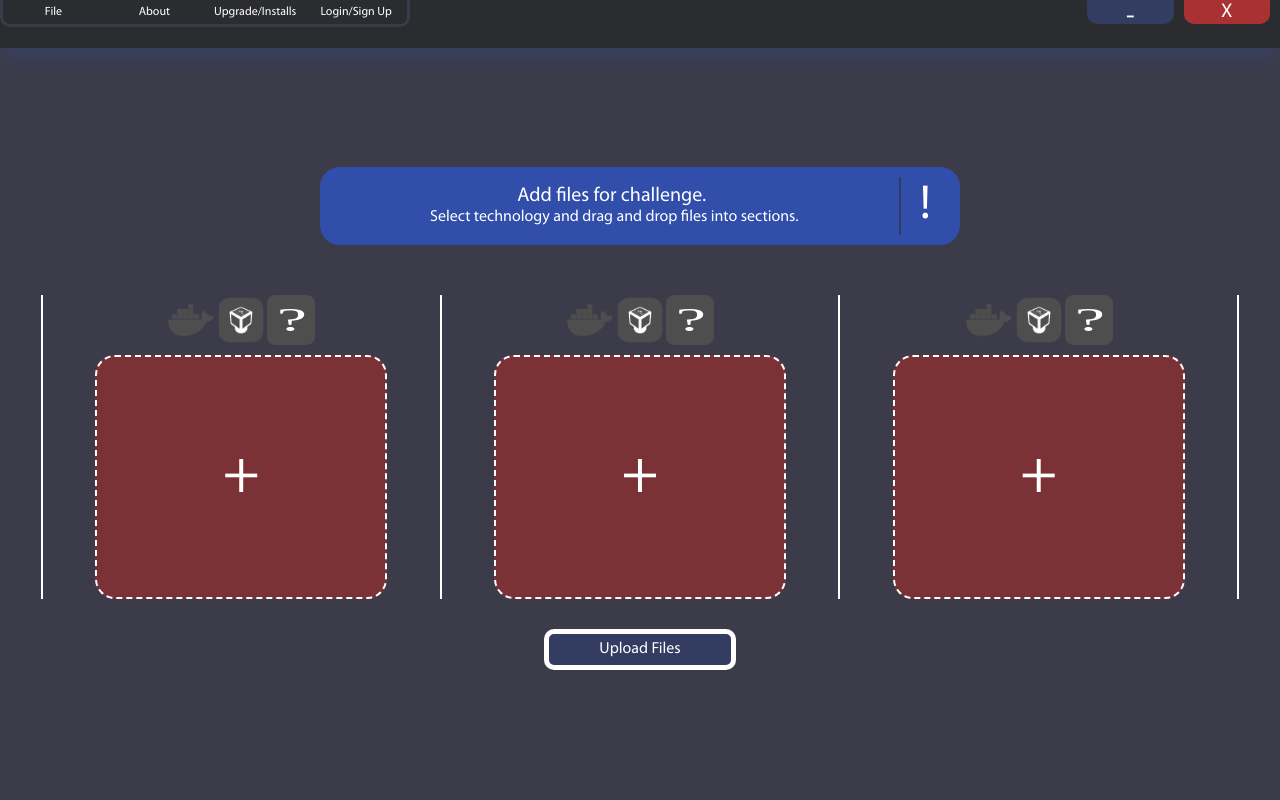
After one commit to DontChewOnChewie/Final-Year-Project---Automatic-Virtualised-Learning-Tool, a Flask app: page /upload/1/files in a window 1280 px wide. The commit adds this page. Run offline with Flask 2, Linux system fonts and the light colour scheme; data that the repository does not hold is empty.

Commit message:
Uploading and Downloading of files.
Finished up some more of uploading files.
Challenges can now be downloaded from their page if a build.zip file is present.

```diff
--- a/Flask App/App.py
+++ b/Flask App/App.py
@@ -1,5 +1,5 @@
 from flask import Flask, render_template, request, make_response, redirect, url_for
-from Challenge import Challenege
+from Challenge import Challenge
 from UserDao import UserDao
 from User import User
 from EncryptionService import EncryptionService
@@ -102,18 +102,13 @@ def auto_login():
 @app.route("/main", methods=['GET'])
 def main():
     if request.method == "GET":
+        cdao = ChallengeDAO()
+        new_challenges = cdao.get_recent_challenges()
+        cdao.close()
+
         return render_template("main.html",
                                 show_options = True,
-                                new_challenges = [Challenege(1, None, "Challenege 1", None, 1, [Challenege.Technology.VB]),
-                                                  Challenege(1, None, "Challenege 2", None, 2, [Challenege.Technology.DOCKER]),
-                                                  Challenege(1, None, "Challenege 3", None, 3, [Challenege.Technology.DOCKER, Challenege.Technology.VB]),
-                                                  Challenege(1, None, "Challenege 4", None, 2, [Challenege.Technology.DOCKER]),
-                                                ],
-                                users_list = [Challenege(1, None, "Challenege 1", None, 1, [Challenege.Technology.VB]),
-                                                  Challenege(1, None, "Challenege 2", None, 2, [Challenege.Technology.DOCKER]),
-                                                  Challenege(1, None, "Challenege 3", None, 3, [Challenege.Technology.DOCKER, Challenege.Technology.VB]),
-                                                  Challenege(1, None, "Challenege 4", None, 2, [Challenege.Technology.DOCKER]),
-                                                ])
+                                new_challenges = new_challenges)
 
 @app.route("/account/<user>", methods=['GET'])
 def account(user):
@@ -121,8 +116,12 @@ def account(user):
         logged_user = request.cookies.get("user")
         sk = request.cookies.get("sk")
         udao = UserDao()
-        print(user)
         users_page = udao.get_user_from_username(user)
+
+        users_challenges = []
+        if users_page:
+            cdao = ChallengeDAO(conn=udao.conn)
+            users_challenges = cdao.get_users_uploaded_challenges(users_page.id)
 
         valid_key = False
         if logged_user == user:
@@ -132,7 +131,8 @@ def account(user):
         return render_template("account.html",
                                 show_options = True,
                                 page_owner = users_page,
-                                owns_page = valid_key)
+                                owns_page = valid_key,
+                                users_challenges = users_challenges)
 
 @app.route("/upload", methods=['GET', 'POST'])
 def upload():
@@ -170,13 +170,13 @@ def upload():
                 resp.set_cookie("error", challenge)
                 return resp
 
-            challenge_id = cdao.get_challenge_from_user_and_name(challenge.user_id, challenge.name)
+            challenge_id = cdao.get_challenge_id_from_user_and_name(challenge.user_id, challenge.name)
             udao.close()
 
             if challenge:
                 uh = UploadHandler()
                 result = uh.save_challenege_banner(challenge_id, thumb)
-                resp = make_response(redirect(f"/challenge/{challenge_id}"))
+                resp = make_response(redirect(f"/upload/{challenge_id}/files"))
                 if isinstance(result, str):
                     resp.set_cookie("error", result)
                 return resp
@@ -184,12 +184,61 @@ def upload():
         #print(f"Name : {name}\nDescription : {desc}\nDifficulty : {difficulty}\nDocker : {docker}\nVB : {vb}")
         return redirect("/main")
 
+@app.route("/upload/<id>/files", methods=['GET', 'POST'])
+def upload_files(id):
+    if request.method == "GET":
+        user = request.cookies.get("user")
+        sk = request.cookies.get("sk")
+
+        udao = UserDao()
+        valid_key = udao.check_session_key(user, sk)
+        user = udao.get_user_from_username(user)
+        cdao = ChallengeDAO(conn=udao.conn)
+        challenge = cdao.get_challenge_by_id(id)
+
+        allowed_edit = True
+        if challenge:
+            if challenge.user_id != user.id or not valid_key:
+                allowed_edit = False
+        else:
+            redirect("/main") # Redirect to  custom 404 eventually.
+
+        return render_template("upload_files.html",
+                                show_options = True,
+                                allowed_edit = allowed_edit,
+                                challenge = challenge)
+    elif request.method == "POST":
+        user = request.cookies.get("user")
+        sk = request.cookies.get("sk")
+
+        udao = UserDao()
+        valid_key = udao.check_session_key(user, sk)
+        user = udao.get_user_from_username(user)
+        cdao = ChallengeDAO(conn=udao.conn)
+        challenge = cdao.get_challenge_by_id(id)
+
+        if challenge:
+            if challenge.user_id != user.id or not valid_key:
+                return "0"
+        else:
+            return "0"
+
+        files_uploads = {}
+        for key in request.form.keys():
+            files_uploads[key] = [request.form[key], request.files[key]]
+
+        uh = UploadHandler()
+        uh.save_challenge_files(files_uploads, challenge.id)
+
+        return "1"
+
 @app.route("/challenge/<id>", methods=['GET'])
 def challenge(id):
     if request.method == 'GET':
         error = request.cookies.get("error")
         author = None
         banner_path = None
+        download_path = None
         cdao = ChallengeDAO()
         challenge = cdao.get_challenge_by_id(id)
 
@@ -199,15 +248,20 @@ def challenge(id):
             uh = UploadHandler()
             banner_path = uh.get_upload_banner_path(str(challenge.id))
 
+            if os.path.isfile(f"static/Challenges/{id}/build.zip"):
+                print("Found")
+                download_path = f"/static/Challenges/{id}/build.zip"
+
         return render_template("challenge.html",
                                 show_options = True,
                                 challenge = challenge,
                                 author = author,
                                 banner_path = banner_path,
+                                download_path = download_path,
                                 error = error)
 
 if __name__ == "__main__":
-    if not os.path.isdir("static/images/Challenges"):
-        os.mkdir("static/images/Challenges")
+    if not os.path.isdir("static/Challenges"):
+        os.mkdir("static/Challenges")
 
     app.run(debug=True)
--- a/Flask App/Challenge.py
+++ b/Flask App/Challenge.py
@@ -1,4 +1,4 @@
-class Challenege:
+class Challenge:
 
     class Technology:
         DOCKER = 1
@@ -6,10 +6,11 @@ class Challenege:
 
     DIFFICULTY_LEVELS = { 1:"Begginer", 2:"Intermediate", 3:"Advanced" }
 
-    def __init__(self, id, user_id, name, description, difficulty, technoligies):
+    def __init__(self, id, user_id, name, description, difficulty, technoligies, upload_timestamp):
         self.id = id
         self.user_id = user_id
         self.name = name
         self.description = description
         self.difficulty = self.DIFFICULTY_LEVELS[difficulty]
         self.technoligies = technoligies
+        self.upload_timestamp = upload_timestamp
--- a/Flask App/datbase_stuff.sql
+++ b/Flask App/datbase_stuff.sql
@@ -29,5 +29,6 @@ CREATE TABLE Challenge (
 	DESCRIPTION TEXT NOT NULL,
 	DIFFICULTY INTEGER NOT NULL,
 	TECHNOLIGIES VARCHAR2(2),
+	UPLOAD_DATE TIMESTAMP NOT NULL,
 	FOREIGN KEY(USER_ID) REFERENCES Account(ID)
 );
--- a/Flask App/static/css/global.css
+++ b/Flask App/static/css/global.css
@@ -167,6 +167,7 @@ header div {
     font-size: 16px;
     cursor: pointer;
     transition: background-color ease-in-out 0.3s;
+    text-decoration: none;
 }
 
 .standard-button:hover {
--- a/Flask App/static/css/main.css
+++ b/Flask App/static/css/main.css
@@ -104,6 +104,12 @@ h2 {
     margin-left: 10px;
 }
 
+.challenge h2 {
+    text-align: center;
+    font-size: 26px;
+    text-decoration: none;
+}
+
 .scroller {
     position: absolute;
     top: 0;
--- /dev/null
+++ b/Flask App/static/css/upload_files.css
@@ -0,0 +1,68 @@
+main {
+    display: flex;
+    align-items: center;
+    justify-content: center;
+    flex-direction: column;
+    height: 90vh;
+}
+
+.upload-wrapper {
+    width: 100%;
+    display: flex;
+    align-items: center;
+    justify-content: center;
+}
+
+.file-upload-wrapper {
+    width: 25%;
+    display: flex;
+    border-right: 2px solid white;
+    flex-direction: column;
+    padding: 0 3%;
+    align-items: center;
+    justify-content: center;
+}
+
+.file-upload-wrapper:first-child {
+    border-left: 2px solid white;
+}
+
+.technoliges-chooser {
+    display: flex;
+    align-items: center;
+    justify-content: center;
+    margin-bottom: 10px;
+}
+
+.technoliges-chooser img {
+    width: 50px;
+    height: 50px;
+    filter: grayscale();
+    cursor: pointer;
+    transition: filter ease-in-out 0.4s;
+}
+
+.selected {
+    filter: none !important;
+}
+
+.dropzone {
+    height: 30vh;
+    width: 90%;
+    border-radius: 20px;
+    border: 2px white dashed;
+    display: flex;
+    align-items: center;
+    justify-content: center;
+    color: white;
+    font-size: 62px;
+    transition: background-color ease-in-out 0.5s;
+}
+
+.empty {
+    background-color: rgba(150,48,49, 0.7);
+}
+
+.populated {
+    background-color: rgba(45,149,89, 0.7);
+}
--- a/Flask App/static/js/global.js
+++ b/Flask App/static/js/global.js
@@ -18,6 +18,10 @@ function setup_links() {
     }
 }
 
+function navigate_to_challenge(id) {
+    window.location.href = `/challenge/${id}`;
+}
+
 function run_globals() {
     account_link = document.getElementById("account-link");
     setup_links();
--- /dev/null
+++ b/Flask App/static/js/upload_files.js
@@ -0,0 +1,82 @@
+ let dropzones, btn_submit, tech_btns;
+ let files = [null, null, null];
+ let types = [null, null, null];
+
+function toggle_tech(btn) {
+    if (btn.getAttribute("data-selected") == "1") return;
+    let parent = btn.parentElement;
+    for (var i = 0; i < parent.children.length; i++) {
+        parent.children[i].className = "";
+        parent.children[i].setAttribute("data-selected", "0");
+    }
+
+    btn.className = "selected";
+    btn.setAttribute("data-selected", "1");
+}
+
+function tech_selected(dropzone) {
+    let tech_logos = dropzone.parentElement.getElementsByTagName("img");
+    for (var i = 0; i < tech_logos.length; i++) {
+        if (tech_logos[i].getAttribute("data-selected") == "1") return true;
+    }
+    return false;
+}
+
+function add_upload_item(dropzone, data) {
+    if (!tech_selected(dropzone)) return;
+
+    let tech_wrapper = dropzone.parentElement.querySelector(".technoliges-chooser");
+    let selected_tech;
+    for (var i = 0; i < tech_wrapper.children.length; i++) {
+        if (tech_wrapper.children[i].getAttribute("data-selected") == "1") {
+            selected_tech = tech_wrapper.children[i].getAttribute("alt").split(" ")[0];
+        }
+    }
+
+    let index = Array.prototype.indexOf.call(dropzones, dropzone);
+    files[index] = data;
+    types[index] = selected_tech;
+    dropzone.className = "dropzone populated";
+}
+
+function upload() {
+    let formData = new FormData();
+    for (var i = 0; i < files.length; i++) {
+        if (files[i] != null) {
+            formData.append(`${i}`, files[i]);
+            formData.append(`${i}`, types[i]);
+        }
+    }
+    let xhr = new XMLHttpRequest();
+
+    xhr.open("post", document.location.href);
+    xhr.send(formData);
+}
+
+ window.onload = function () {
+     run_globals();
+     dropzones = document.querySelectorAll(".dropzone");
+     btn_submit = document.querySelector(".standard-button");
+     tech_btns = document.querySelectorAll(".technoliges-chooser img");
+
+     for (var i = 0; i < dropzones.length; i++) {
+        dropzones[i].ondrop = function (e) {
+            e.preventDefault();
+            add_upload_item(this, e.dataTransfer.files[0]);
+        }
+
+         dropzones[i].ondragover = function () {
+            return false;
+         }
+
+         dropzones[i].ondragleave = function () {
+            return false;
+         }
+     }
+
+     btn_submit.addEventListener("click", function () { upload(); });
+
+     for (var i = 0; i < tech_btns.length; i++) {
+         tech_btns[i].addEventListener("click", function () { toggle_tech(this); });
+     }
+ }
--- a/Flask App/templates/challenge.html
+++ b/Flask App/templates/challenge.html
@@ -39,7 +39,7 @@
         <h3>Challenge Description</h3>
         <span>{{ challenge.description }}</span>
 
-        <span>Author -:- <a href="/account/{{ author }}">{{ author }}</a></span>
+        <span>Author -:- <a href="/account/{{ author }}">{{ author.title() }}</a></span>
 
         {% if error %}
         <div class="alert alert-error">
@@ -54,7 +54,7 @@
     </main>
 
     <footer>
-        <a href="/login" style="width:100%;">Download Now >></a>
+        <a href="{{ download_path }}" style="width:100%;">Download Now >></a>
     </footer>
 
     {% endif %}
--- /dev/null
+++ b/Flask App/templates/upload_files.html
@@ -0,0 +1,65 @@
+<!DOCTYPE html>
+<html lang="en">
+<head>
+    <meta charset="UTF-8">
+    <meta name="viewport" content="width=device-width, initial-scale=1.0">
+    <link href="{{ url_for('static', filename='css/global.css') }}" rel="stylesheet"/>
+    <link href="{{ url_for('static', filename='css/upload_files.css') }}" rel="stylesheet"/>
+    <script src="{{ url_for('static', filename='js/global.js') }}"></script>
+    <script src="{{ url_for('static', filename='js/upload_files.js') }}"></script>
+</head>
+<body>
+
+    {% include 'header.html' %}
+
+    <main>
+        {% if allowed_edit %}
+            <div class="alert">
+                <div class="alert-message">
+                    <p>Add files for challenge.</p>
+                    <p>Select technology and drag and drop files into sections.</p>
+                </div>
+                <div class="alert-icon"><p>!</p></div>
+            </div>
+
+            <div class="upload-wrapper">
+                <div class="file-upload-wrapper">
+                    <div class="technoliges-chooser">
+                        <img src="{{ url_for('static', filename='images/docker.png') }}" alt="Docker Logo" data-selected="0">
+                        <img src="{{ url_for('static', filename='images/vb.png') }}" alt="VirtualBox Logo" data-selected="0">
+                        <img src="{{ url_for('static', filename='images/unknown.svg')}}" alt="Other Logo" data-selected="0">
+                    </div>
+
+                    <div class="dropzone empty">+</div>
+                </div>
+
+                <div class="file-upload-wrapper">
+                    <div class="technoliges-chooser">
+                        <img src="{{ url_for('static', filename='images/docker.png') }}" alt="Docker Logo" data-selected="0">
+                        <img src="{{ url_for('static', filename='images/vb.png') }}" alt="VirtualBox Logo" data-selected="0">
+                        <img src="{{ url_for('static', filename='images/unknown.svg')}}" alt="Other Logo" data-selected="0">
+                    </div>
+
+                    <div class="dropzone empty">+</div>
+                </div>
+
+                <div class="file-upload-wrapper">
+                    <div class="technoliges-chooser">
+                        <img src="{{ url_for('static', filename='images/docker.png') }}" alt="Docker Logo" data-selected="0">
+                        <img src="{{ url_for('static', filename='images/vb.png') }}" alt="VirtualBox Logo" data-selected="0">
+                        <img src="{{ url_for('static', filename='images/unknown.svg')}}" alt="Other Logo" data-selected="0">
+                    </div>
+
+                    <div class="dropzone empty">+</div>
+                </div>
+            </div>
+
+            <button class="standard-button" type="button">Upload Files</button>
+
+        {% else %}
+            <h1>Access Denied!</h1>
+        {% endif %}
+    </main>
+
+</body>
+</html>
```
Also changed, not shown: Flask App/ChallengeDAO.py (+31 -6 lines), Flask App/UploadHandler.py (+48 -7 lines), Flask App/static/css/account.css (+12 -0 lines), Flask App/templates/account.html (+19 -3 lines), Flask App/templates/challenge_item.html (added, +16 -0 lines), Flask App/templates/main.html (+1 -15 lines), Flask App/static/images/unknown.svg (added).
